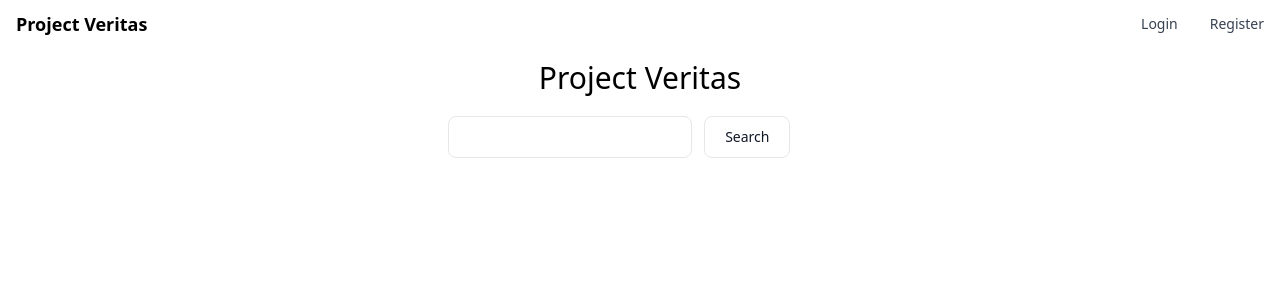
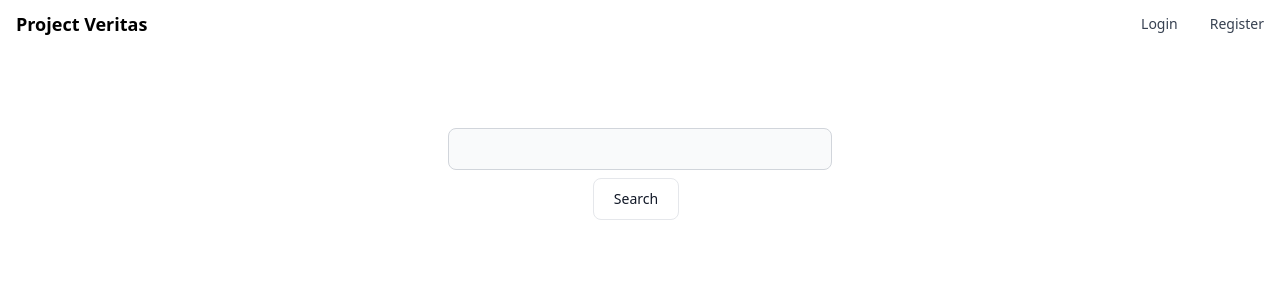
Before and after one commit to jwhudnall/Veritasearch, a Flask app: page / in a window 1280 px wide. Shown: the top 308 px of the page. Run offline with Flask 2, Linux system fonts and the light colour scheme; parts of the project's set-up code (start-up, migrations or seed data) failed here and were passed over; some libraries are stand-ins or nearby versions.

Commit message:
Add basic styling

```diff
--- a/app.py
+++ b/app.py
@@ -65,7 +65,7 @@ def handle_search():
         q_start_time = time.time()
         raw_tweets = query_twitter_v1(q, count=10, lang='en')
         if raw_tweets:
-            pruned_tweets = prune_tweets(raw_tweets, query_v2=True)
+            pruned_tweets = prune_tweets(raw_tweets, query_v2=False)
             categorized_tweets = categorize_tweets(pruned_tweets)
 
             session['tweets'] = categorized_tweets
--- a/templates/base.html
+++ b/templates/base.html
@@ -8,13 +8,13 @@
   <script src="https://cdn.tailwindcss.com"></script>
   <title>{% block title %}{% endblock %}</title>
 </head>
-<body>
+<body class="dark:bg-slate-800 dark:text-gray-200 text-sm">
 
-  <nav class="bg-white border-gray-200 px-2 sm:px-4 py-2.5 rounded dark:bg-gray-800">
+  <nav class="bg-transparent border-gray-200 px-2 sm:px-4 py-2.5">
     <div class="container flex flex-wrap justify-between items-center mx-auto">
       <a href="/" class="flex">
 
-          <span class="self-center text-lg font-semibold whitespace-nowrap dark:text-white">Project Veritas</span>
+          <span class="self-center text-lg dark:text-gray-400 font-semibold whitespace-nowrap ">Project Veritas</span>
       </a>
       <button data-collapse-toggle="mobile-menu" type="button" class="inline-flex items-center p-2 ml-3 text-sm text-gray-500 rounded-lg md:hidden hover:bg-gray-100 focus:outline-none focus:ring-2 focus:ring-gray-200 dark:text-gray-400 dark:hover:bg-gray-700 dark:focus:ring-gray-600" aria-controls="mobile-menu-2" aria-expanded="false">
         <span class="sr-only">Open main menu</span>
--- a/templates/index.html
+++ b/templates/index.html
@@ -5,42 +5,29 @@ Veritas
 {% endblock %}
 
 {% block content %}
-<h1 class="mt-3 text-3xl text-center">Project Veritas</h1>
+<h1 class="mt-6 text-3xl text-center text-white">Project Veritas</h1>
 <div class="w-full max-w-sm mt-5 mx-auto">
 
   <form action="/search" method="POST">
     {{ form.hidden_tag() }}
 
-    {{ form.search(class_="py-2.5 px-5 mr-2 mb-2 text-sm font-medium text-gray-900 bg-white rounded-lg border border-gray-200 hover:bg-gray-100 hover:text-blue-700 focus:z-10 focus:ring-2 focus:ring-blue-700 focus:text-blue-700 dark:bg-gray-800 dark:text-gray-400 dark:border-gray-600 dark:hover:text-white dark:hover:bg-gray-700") }}
+    {{ form.search(class_="bg-gray-50 border border-gray-300 text-gray-900 text-sm font-thin rounded-lg focus:ring-blue-500 focus:border-blue-500 block w-full p-2.5 dark:bg-gray-700 dark:border-gray-600 dark:placeholder-gray-400 dark:text-white dark:focus:ring-blue-500 dark:focus:border-blue-500") }}
 
     {% for error in form.search.errors %}
           <span class="">{{ error }}</span>
         {% endfor %}
-    <button type="submit" class="py-2.5 px-5 mr-2 mb-2 text-sm font-medium text-gray-900 bg-white rounded-lg border border-gray-200 hover:bg-gray-100 hover:text-blue-700 focus:z-10 focus:ring-2 focus:ring-blue-700 focus:text-blue-700 dark:bg-gray-800 dark:text-gray-400 dark:border-gray-600 dark:hover:text-white dark:hover:bg-gray-700">Search</button>
-  </form>
+    <div class="flex flex-row justify-center">
+
+      <button type="submit" class="py-2.5 px-5 mr-2 my-2 text-sm font-medium text-gray-900 bg-white rounded-lg border border-gray-200 hover:bg-gray-100 hover:text-blue-700 focus:z-10 focus:ring-2 focus:ring-blue-700 focus:text-blue-700 dark:bg-gray-800 dark:text-gray-400 dark:border-gray-600 dark:hover:text-white dark:hover:bg-gray-700">Search</button>
+    </div>
+    </form>
 
 
 </div>
 
-<div class="w-full max-w-3xl mt-5 mx-auto">
-  {% if tweets %}
-  <h2 class="text-2xl">Tweets</h2>
-    {% for tweet in tweets %}
+<!-- Test-Area -->
+<!-- <div class="w-full max-w-3xl mt-5 mx-auto">
 
-      <p class="mb-2 p-1 border-solid border-2 border-black">{{tweet.text}}</p>
-    {% endfor %}
-  {% endif %}
 
-  <!-- NEWSAPI -->
-  {% if stories %}
-    <h2 class="text-2xl">Stories</h2>
-    {% for s in stories %}
-      <div class="border-solid border-2 border-black mb-2 p-1">
-        <h2 class="mb-2 p-1 font-bold">{{s.title}}</h2>
-        <p class="text-xs">{{s.content}}</p>
-        <a href="{{s.url}}" target="_blank">Link</a>
-      </div>
-    {% endfor %}
-  {% endif %}
-</div>
+</div> -->
 {% endblock %}
```
Also changed, not shown: templates/search-results.html (+6 -6 lines).
